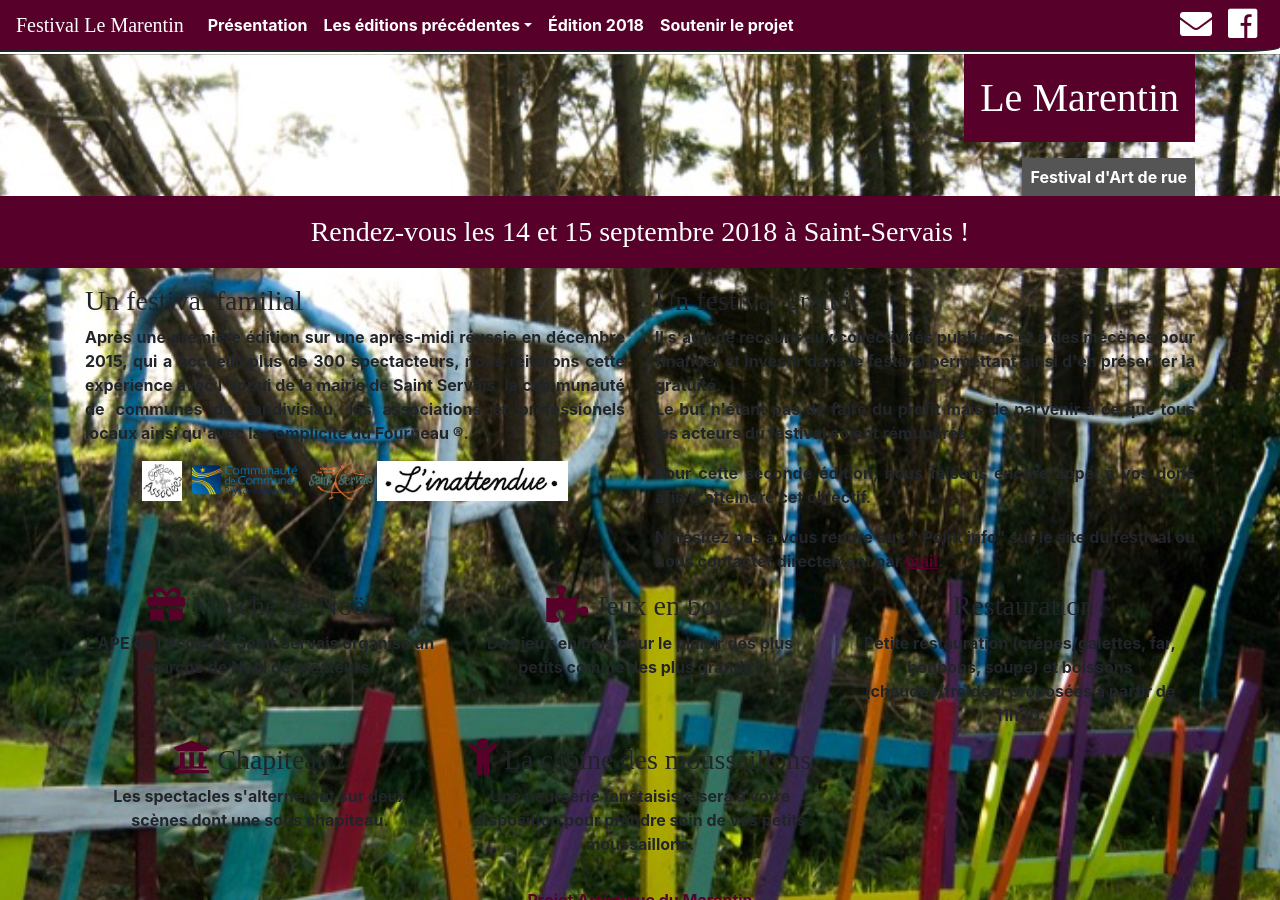
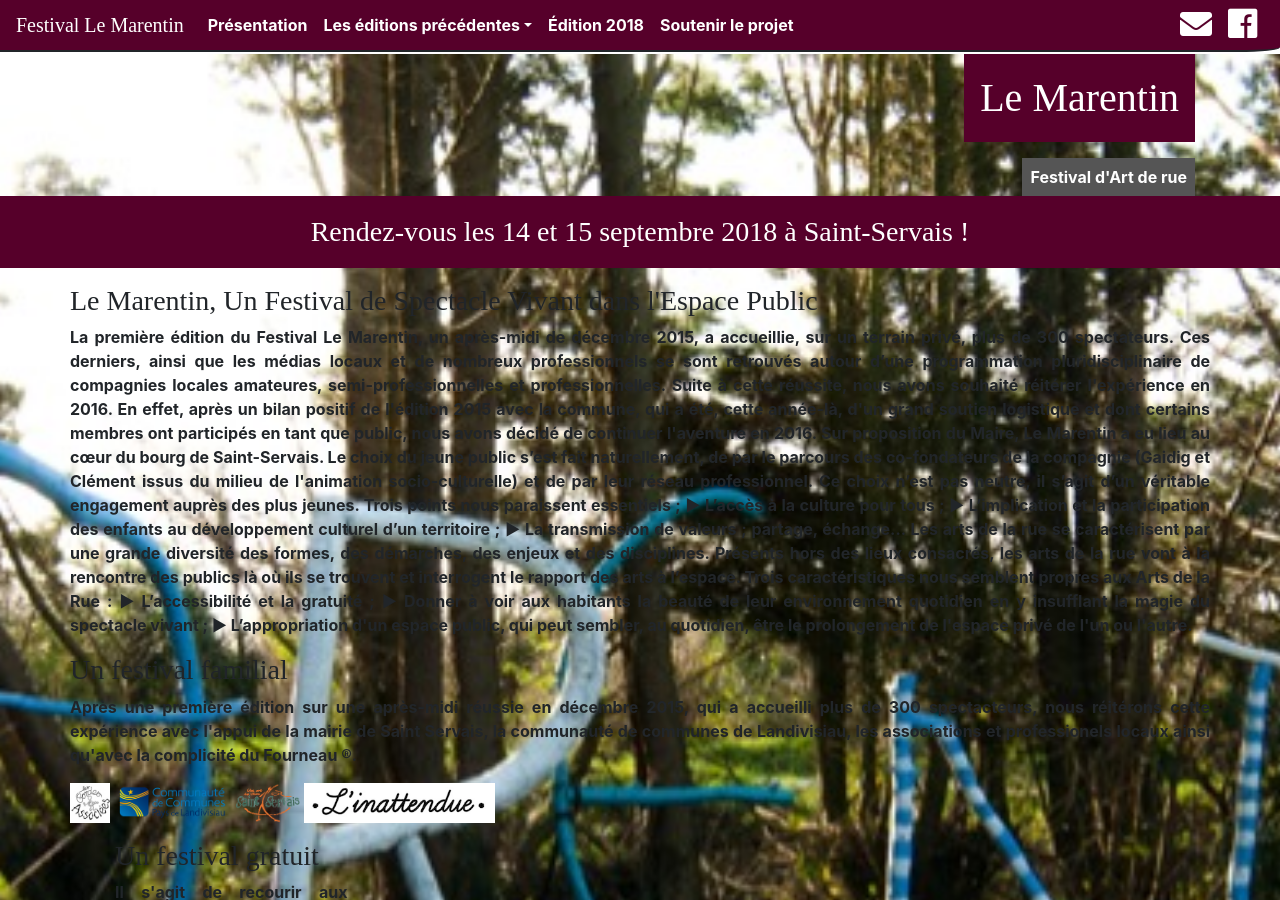
Before and after one commit to tibodut/marentin, a Jekyll site: the page built from index.html, in a window 1280 px wide and 900 px high. Built offline with Jekyll 4.4.1, drawn with Linux system fonts in a browser that asks for light colours; nearby versions of some CDN libraries; some web fonts are replaced.

Commit message:
Update index.html

```diff
--- a/index.html
+++ b/index.html
@@ -19,13 +19,45 @@ layout: default
 
 <div id="le-festival" class="container text-justify padding-top padding-bottom">
     <div class="row">
-        <div class="col-sm-6">
+
+            <h3>Le Marentin, Un Festival de Spectacle Vivant dans l'Espace Public</h3>
+            <p>La première édition du Festival Le Marentin, un après-midi de décembre 2015, a accueillie, sur un terrain privé, plus de 300 spectateurs. Ces derniers, ainsi que les médias locaux et de nombreux professionnels se sont retrouvés autour d’une programmation pluridisciplinaire de compagnies locales amateures, semi-professionnelles et professionnelles.
+
+Suite à cette réussite, nous avons souhaité réitérer l'expérience en 2016.
+
+En effet, après un bilan positif de l'édition 2015 avec la commune, qui a été, cette année-là, d'un grand soutien logistique et dont certains membres ont participés en tant que public, nous avons décidé de continuer l'aventure en 2016. Sur proposition du Maire, Le Marentin a eu lieu au cœur du bourg de Saint-Servais.
+
+Le choix du jeune public s’est fait naturellement, de par le parcours des co-fondateurs de la compagnie (Gaidig et Clément issus du milieu de l'animation socio-culturelle) et de par leur réseau professionnel.
+
+Ce choix n’est pas neutre, il s’agit d’un véritable engagement auprès des plus jeunes.
+
+Trois points nous paraissent essentiels ;
+
+► L’accès à la culture pour tous ;
+
+► L’implication et la participation des enfants au développement culturel d’un territoire ;
+
+► La transmission de valeurs ; partage, échange...
+
+Les arts de la rue se caractérisent par une grande diversité des formes, des démarches, des enjeux et des disciplines.
+
+Présents hors des lieux consacrés, les arts de la rue vont à la rencontre des publics là où ils se trouvent et interrogent le rapport des arts à l’espace.
+
+Trois caractéristiques nous semblent propres aux Arts de la Rue :
+
+► L’accessibilité et la gratuité ;
+
+► Donner à voir aux habitants la beauté de leur environnement quotidien en y insufflant la magie du spectacle vivant ;
+
+► L’appropriation d'un espace public, qui peut sembler, au quotidien, être le prolongement de l'espace privé de l'un ou l'autre.</p>
             <h3>Un festival familial</h3>
             <p>Après une première édition sur une après-midi réussie en décembre 2015, qui a accueilli plus de 300 spectacteurs, nous réitérons cette expérience avec l'appui de la mairie de Saint Servais, la communauté de communes de Landivisiau, les associations et professionels locaux ainsi qu'avec la complicité du Fourneau ®.</p>
             <p class="text-center well"><a href="{{site.baseurl}}" traget="_blank"><img class="img-rounded" src="{{site.baseurl}}/img/les_cordes_associees_cie.200.jpg" alt="Compagnie Les Cordes Associées" height="40px" /></a> <a href="http://www.pays-de-landivisiau.com/" traget="_blank"><img src="{{site.baseurl}}/img/logo-communaute_communes_landivisiau.png" alt="Communauté de communes du pays de Landivisiau" height="40px" /></a> <a href="http://www.saint-servais-29.fr/" traget="_blank"><img src="{{site.baseurl}}/img/logo-saint_servais.png" alt="Mairie de Saint Servais" height="40px" /></a> <a href="https://www.facebook.com/Linattendue-946862415351374/?ref=page_internal" traget="_blank"><img src="{{site.baseurl}}/img/logo-l_inattendue.png" alt="L'inattendue - Débit de boissons" height="40px" /></a></p>
         </div>
         <div class="col-sm-6">
-            <h3>Un festival gratuit</h3>
+
+            <div class="col-sm-6">
+                <h3>Un festival gratuit</h3>
             <p>Il s'agit de recourir aux collectivités publiques et à des mécènes pour financer et investir dans le festival permettant ainsi d'en préserver la gratuité.<br />
                 Le but n'étant pas de faire du profit mais de parvenir à ce que tous les acteurs du festival soient rémunérés.</p>
             <p>Pour cette seconde édition, nous faisons encore appel à vos dons afin d'atteindre cet objectif.</p>
```
